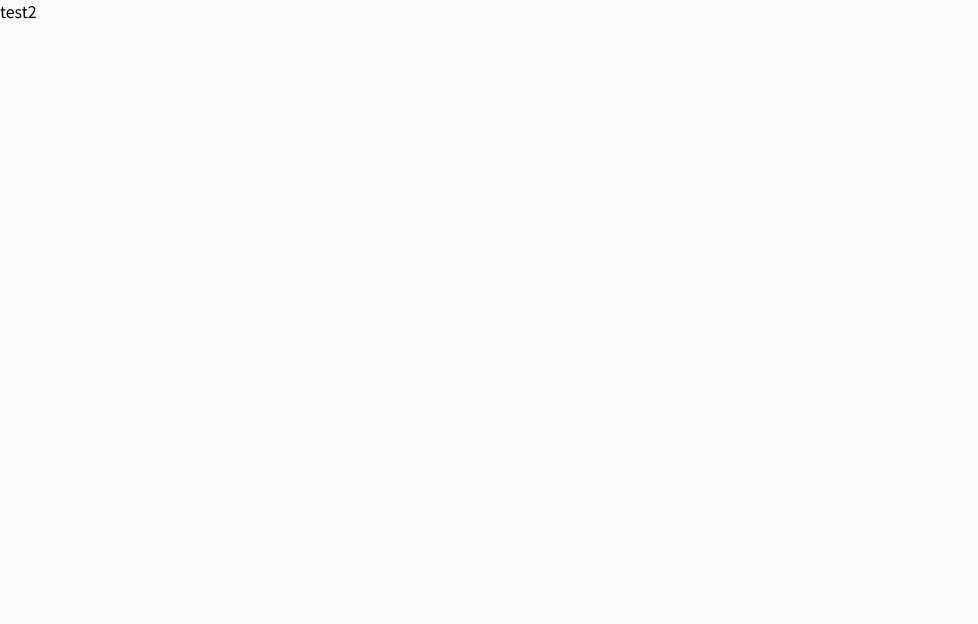
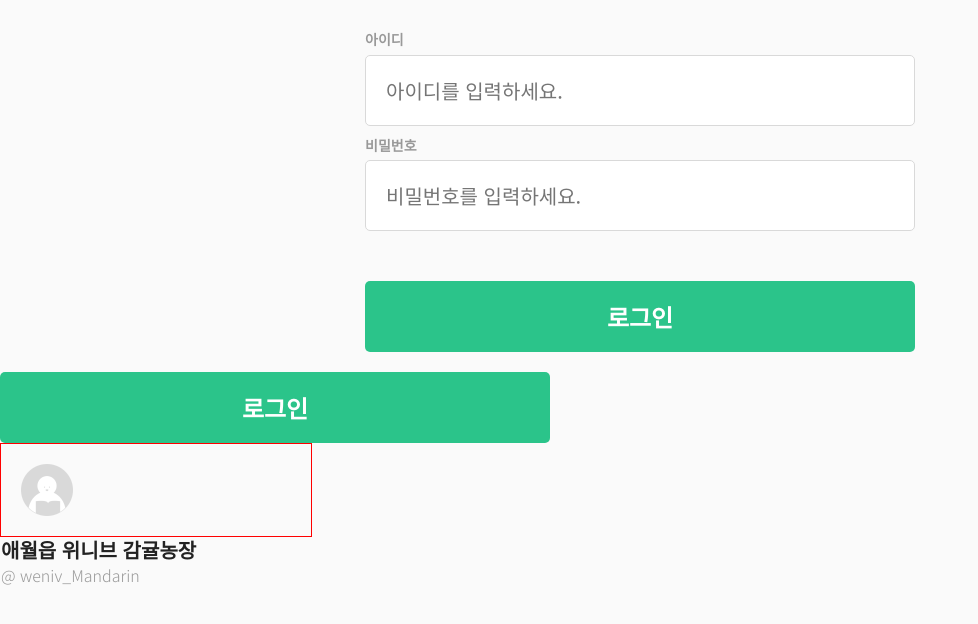
Before and after one commit to lynnjean/bookdukbang, a React (Create React App) app: page / in a window 1280 px wide. Shown: the top 624 px of the page, without its empty margins (0-978 px from the left). Built offline with nearby package versions, Linux system fonts and the light colour scheme.

Commit message:
Feat: 로그인 인풋+버튼+프로필이미지+프로필계정텍스트

```diff
--- a/src/App.jsx
+++ b/src/App.jsx
@@ -1,10 +1,18 @@
 import React from 'react';
+import Input from './components/Input';
+import Button from './components/Button';
+import Buttontwo from './components/Buttontwo';
+import Profile from './components/Profile';
+
 function App() {
-    return (
-        <div>
-            <h1>test2</h1>
-        </div>
-    );
+	return (
+		<div>
+			<Input />
+			<Button />
+			<Buttontwo />
+			<Profile />
+		</div>
+	);
 }
 
 export default App;
--- /dev/null
+++ b/src/components/Button.jsx
@@ -0,0 +1,31 @@
+import React from 'react';
+import styled from 'styled-components';
+
+const ButtonDiv = styled.div`
+	max-width: 55rem;
+	margin: 3rem auto 0;
+`;
+
+const ButtonStyle = styled.button`
+	color: ${({ theme }) => theme.whiteColor};
+	background-color: ${({ theme }) => theme.mainColor};
+	border-radius: 5px;
+	padding: 1.8rem 0;
+	width: 100%;
+	font-weight: 700;
+	font-size: 2.4rem;
+	border: none;
+	box-sizing: border-box;
+	margin-top: 2rem;
+`;
+
+function Button() {
+	return (
+		<ButtonDiv>
+			<ButtonStyle>로그인</ButtonStyle>
+			{/* 회원가입 창에는 '다음' 문구*/}
+		</ButtonDiv>
+	);
+}
+
+export default Button;
--- /dev/null
+++ b/src/components/Buttontwo.jsx
@@ -0,0 +1,30 @@
+import React from 'react';
+import styled from 'styled-components';
+
+const ButtonStyle = styled.button`
+	color: ${({ theme }) => theme.whiteColor};
+	background-color: ${({ theme }) => theme.mainColor};
+	border-radius: 5px;
+	padding: 1.8rem 0;
+	width: 55rem;
+	font-weight: 700;
+	font-size: 2.4rem;
+	border: none;
+	box-sizing: border-box;
+	margin-top: 2rem;
+
+	@media only screen and (${({ theme }) => theme.size.mobile}) {
+		width: 32rem;
+		padding: 1rem 0;
+	}
+`;
+
+function Buttontwo() {
+	return (
+		<div>
+			<ButtonStyle>로그인</ButtonStyle>
+		</div>
+	);
+}
+
+export default Buttontwo;
--- /dev/null
+++ b/src/components/Input.jsx
@@ -0,0 +1,69 @@
+import React from 'react';
+import styled from 'styled-components';
+
+const FormDiv = styled.div`
+	display: flex;
+	flex-direction: column;
+	align-items: center;
+	gap: 1rem;
+	max-width: 55rem;
+	margin: 3rem auto 0;
+`;
+
+const InputStyle = styled.input`
+	width: 100%;
+	font-weight: 400;
+	font-size: 2rem;
+	border: 0.1rem solid ${({ theme }) => theme.grayColor4};
+	border-radius: 0.5rem;
+	color: ${({ theme }) => theme.textColor};
+	padding: 2rem;
+	box-sizing: border-box;
+
+	/* 기본 색  */
+	&:focus {
+		outline: 0.1rem solid ${({ theme }) => theme.mainColor};
+	}
+
+	/* 오류났을때 붉은색  */
+	&:focus {
+		outline: 0.1rem solid ${({ theme }) => theme.errorColor};
+	}
+
+	@media only screen and (${({ theme }) => theme.size.mobile}) {
+		padding: 1rem;
+		width: 32rem;
+	}
+`;
+
+const Labelstyle = styled.label`
+	width: 100%;
+`;
+
+const LabelText = styled.span`
+	font-weight: 700;
+	font-size: 1.4rem;
+	color: ${({ theme }) => theme.grayColor2};
+	display: block;
+	margin-bottom: 0.5rem;
+`;
+
+function Input() {
+	return (
+		<FormDiv>
+			<Labelstyle>
+				<LabelText>아이디</LabelText>
+				<InputStyle type="text" placeholder="아이디를 입력하세요." />
+			</Labelstyle>
+			<Labelstyle>
+				<LabelText>비밀번호</LabelText>
+				<InputStyle
+					type="password"
+					placeholder="비밀번호를 입력하세요."
+				/>
+			</Labelstyle>
+		</FormDiv>
+	);
+}
+
+export default Input;
--- /dev/null
+++ b/src/components/Profile.jsx
@@ -0,0 +1,41 @@
+import React from 'react';
+import styled from 'styled-components';
+// import styled from 'styled-components';
+import profileimg from '../assets/profile.png';
+
+const Divstyle = styled.div`
+	border: 0.1rem solid red;
+	width: 31rem;
+	height: 9.2rem;
+	/* display: flex; */
+`;
+
+const ProfileImg = styled.img`
+	width: 5.2rem;
+	height: 5.2rem;
+	padding: 2rem;
+`;
+
+const ProfileName = styled.p`
+	font-weight: 700;
+	font-size: 2rem;
+	color: ${({ theme }) => theme.textColor};
+`;
+
+const ProfileEmail = styled.p`
+	font-weight: 300;
+	font-size: 1.6rem;
+	color: ${({ theme }) => theme.grayColor2};
+`;
+
+function Profile() {
+	return (
+		<Divstyle>
+			<ProfileImg src={profileimg} />
+			<ProfileName>애월읍 위니브 감귤농장</ProfileName>
+			<ProfileEmail>@ weniv_Mandarin</ProfileEmail>
+		</Divstyle>
+	);
+}
+
+export default Profile;
```
Also changed, not shown: src/assets/profile.png (added).
